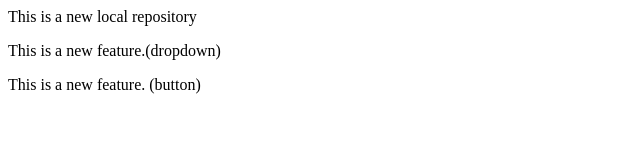
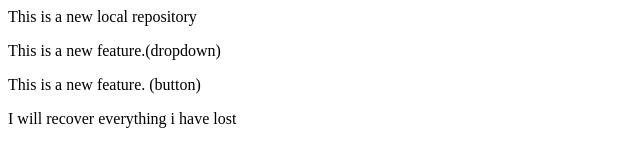
Before and after one commit to Jighyasa27/localrepo, a plain HTML site: page index.html in a window 1280 px wide. Shown: the whole page, without its empty margins (0-640 px from the left). Drawn offline with Linux system fonts and the light colour scheme.

Commit message:
Jai Shree Ram

```diff
--- a/index.html
+++ b/index.html
@@ -1,3 +1,4 @@
 <p>This is a new local repository</p>
 <p>This is a new feature.(dropdown)</p>
 <p>This is a new feature. (button)</p>
+<p>I will recover everything i have lost</p>
```
